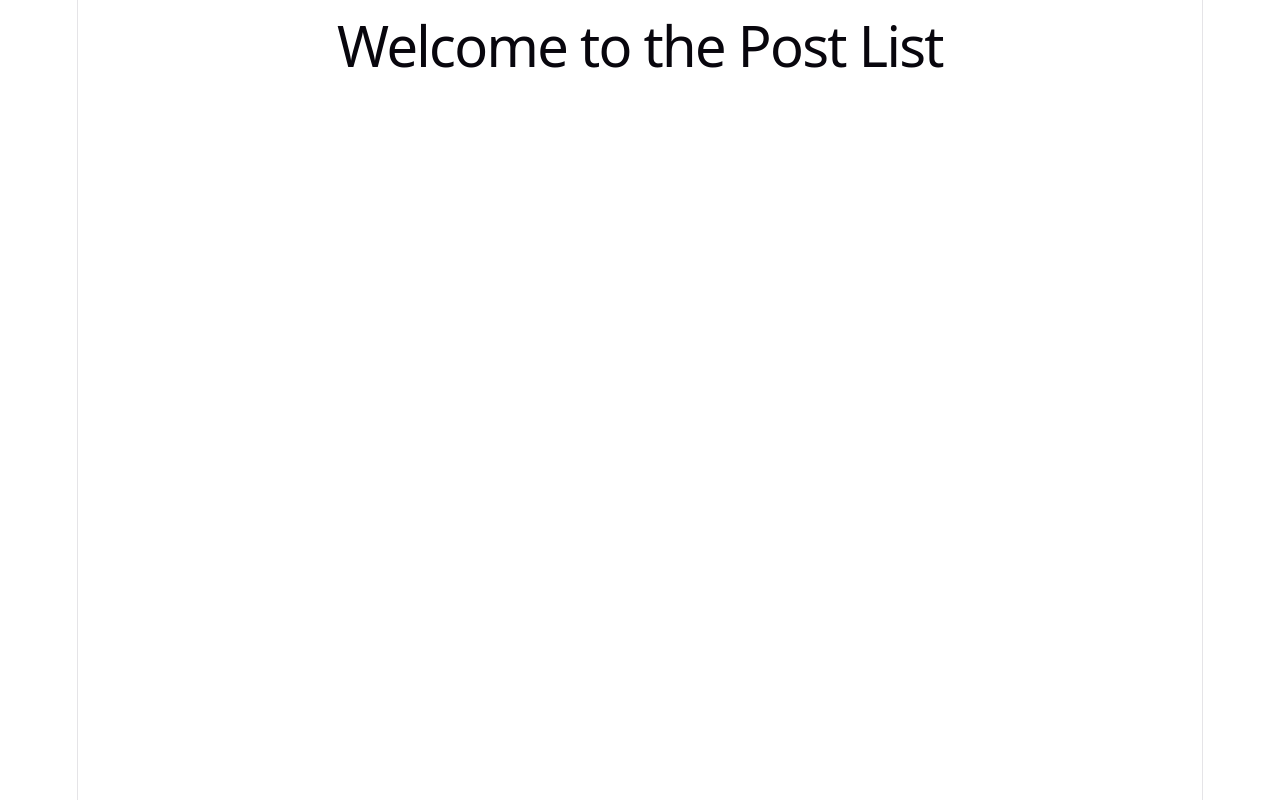
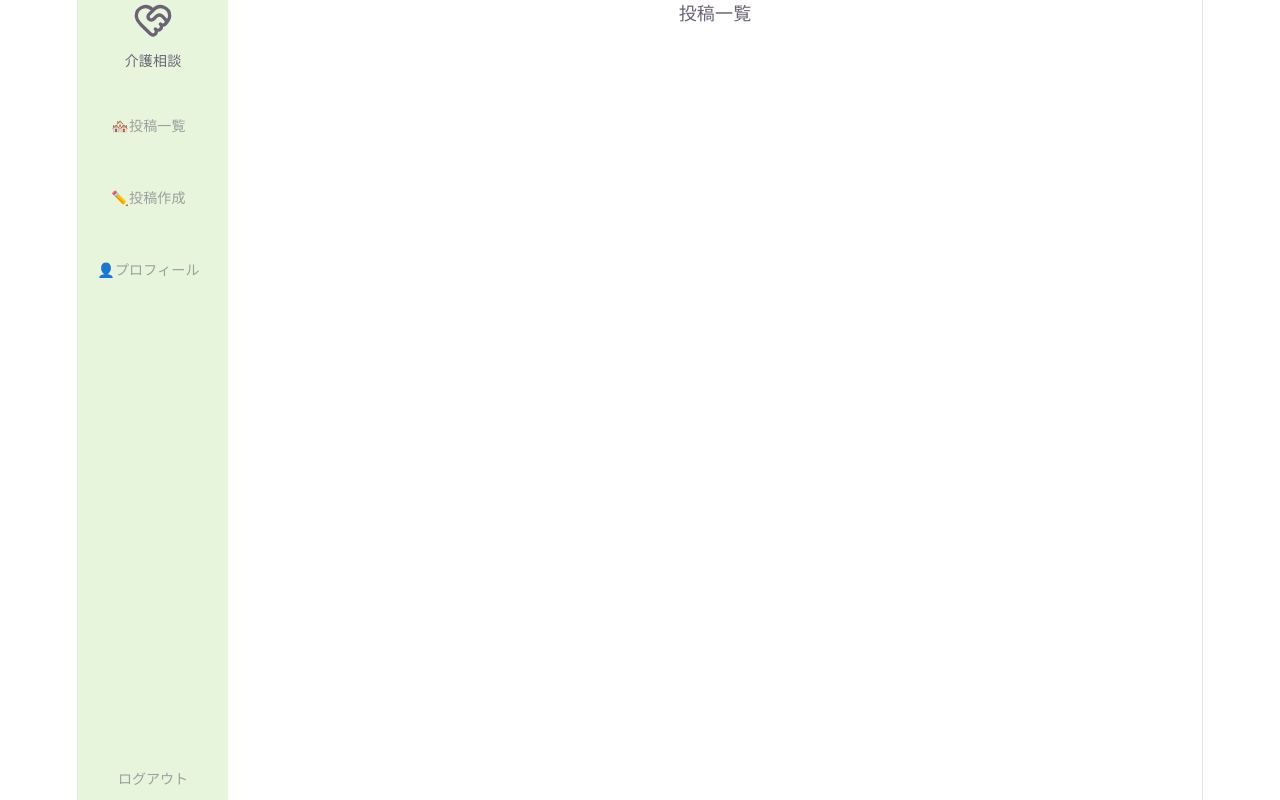
Before and after one commit to rentaro731/caregivers-consultation-app, a React (Vite) app: page /postList in a window 1280 px wide. Built offline with nearby package versions, Linux system fonts and the light colour scheme; no server answers.

Commit message:
postlistレイアウト
サイドバー（投稿一覧、投稿作成、プロフィール、ログアウト）の作成

```diff
--- a/package.json
+++ b/package.json
@@ -11,6 +11,7 @@
   },
   "dependencies": {
     "firebase": "^12.11.0",
+    "lucide-react": "^1.17.0",
     "react": "^19.2.4",
     "react-dom": "^19.2.4",
     "react-router-dom": "^7.13.2"
--- a/src/App.tsx
+++ b/src/App.tsx
@@ -3,13 +3,14 @@ import "./App.css";
 import { Routes, Route } from "react-router-dom";
 import { LandingPage } from "./LandingPage";
 import { PostList } from "./PostList";
-import { Profile } from "./Profile";
-import { CreatePost } from "./CreatePost";
+import { Profile } from "./sideBar/Profile";
+import { CreatePost } from "./sideBar/CreatePost";
 import { SignUp } from "./SignUp";
 import { Login } from "./Login";
-import { Comments } from "./Comments";
+import { Comments } from "./sideBar/Comments";
 import { GoogleLogin } from "./GoogleLogin";
 import { EditProfile } from "./EditProfile";
+import { PostListLayout } from "./PostListLayout";
 
 function App() {
   return (
@@ -18,12 +19,18 @@ function App() {
         <Route path="/" element={<LandingPage />} />
         <Route path="/signUp" element={<SignUp />} />
         <Route path="/login" element={<Login />} />
-        <Route path="/postList" element={<PostList />} />
-        <Route path="/postList/profile" element={<Profile />} />
-        <Route path="/postList/createPost" element={<CreatePost />} />
-        <Route path="/postList/comments" element={<Comments />} />
         <Route path="/googleLogin" element={<GoogleLogin />} />
-        <Route path="/postList/profile/editProfile" element={<EditProfile />} />
+
+        <Route path="/postList" element={<PostListLayout />}>
+          <Route index element={<PostList />} />
+          <Route path="/postList/createPost" element={<CreatePost />} />
+          <Route path="/postList/comments" element={<Comments />} />
+          <Route path="/postList/profile" element={<Profile />} />
+          <Route
+            path="/postList/profile/editProfile"
+            element={<EditProfile />}
+          />
+        </Route>
       </Routes>
     </>
   );
--- a/src/PostList.tsx
+++ b/src/PostList.tsx
@@ -1,7 +1,3 @@
 export const PostList = () => {
-  return (
-    <>
-      <h1>Welcome to the Post List</h1>
-    </>
-  );
+  return <div>投稿一覧</div>;
 };
--- /dev/null
+++ b/src/PostListLayout.tsx
@@ -0,0 +1,56 @@
+import { useLocation, NavLink, Outlet } from "react-router-dom";
+import styles from "./css/postListLayout.module.css";
+import { HeartHandshake } from "lucide-react";
+
+type NavLinkType = {
+  to: string;
+  title: string;
+  icon: string;
+  isActive: boolean;
+};
+
+export const PostListLayout = () => {
+  const location = useLocation();
+  const navLinks: NavLinkType[] = [
+    {
+      to: "/postList",
+      title: "投稿一覧",
+      icon: "🏘️",
+      isActive: location.pathname === "/postList",
+    },
+    {
+      to: "/postList/createPost",
+      title: "投稿作成",
+      icon: "✏️",
+      isActive: location.pathname.includes("createPost"),
+    },
+    {
+      to: "/postList/profile",
+      title: "プロフィール",
+      icon: "👤",
+      isActive: location.pathname.includes("profile"),
+    },
+  ];
+
+  return (
+    <div className={styles.postListContainer}>
+      <aside className={styles.sidebar}>
+        <div className={styles.logo}>
+          <HeartHandshake size={40} />
+          <p className={styles.categoryTitle}>介護相談</p>
+        </div>
+
+        {navLinks.map((link) => (
+          <NavLink key={link.to} to={link.to} className={styles.navItem}>
+            {link.icon}
+            {link.title}
+          </NavLink>
+        ))}
+        <button className={styles.logout}>ログアウト</button>
+      </aside>
+      <main className={styles.main}>
+        <Outlet />
+      </main>
+    </div>
+  );
+};
--- /dev/null
+++ b/src/css/postListLayout.module.css
@@ -0,0 +1,57 @@
+.postListContainer {
+  background-color: rgb(255, 255, 255);
+  min-height: 100vh;
+  display: grid;
+  grid-template-columns: 150px 1fr;
+  grid-template-rows: 1fr;
+}
+.categoryTitle {
+  font-size: 14px;
+  font-weight: bold;
+  padding: 8px;
+}
+.logo {
+  display: flex;
+  flex-direction: column;
+  align-items: center;
+}
+.sidebar {
+  width: 150px;
+  background-color: #e7f5dd;
+  display: flex;
+  flex-direction: column;
+  gap: 16px;
+}
+.navItem {
+  font-size: 14px;
+  font-weight: bold;
+  color: rgb(155, 159, 157);
+  padding: 8px;
+  display: grid;
+  place-items: center;
+  height: 40px;
+  width: 125px;
+  padding: 8px;
+  border-radius: 8px;
+  text-decoration: none;
+  background-color: transparent;
+}
+.navItem:hover {
+  background-color: #bbd3b1;
+}
+.logout {
+  background-color: transparent;
+  color: rgb(155, 159, 157);
+  font-size: 14px;
+  font-weight: bold;
+  margin-top: auto;
+  background: transparent;
+  border: none;
+  border-radius: 8px;
+  cursor: pointer;
+  padding: 8px;
+  margin-bottom: 4px;
+}
+.logout:hover {
+  background-color: #bbd3b1;
+}
```
Also changed, not shown: src/sideBar/Comments.tsx (renamed from src/assets/sideBar/Comments.tsx), src/sideBar/CreatePost.tsx (renamed from src/assets/sideBar/CreatePost.tsx), src/sideBar/Profile.tsx (renamed from src/assets/sideBar/Profile.tsx), 1 other file (tests, documents, lock files or other folders).
